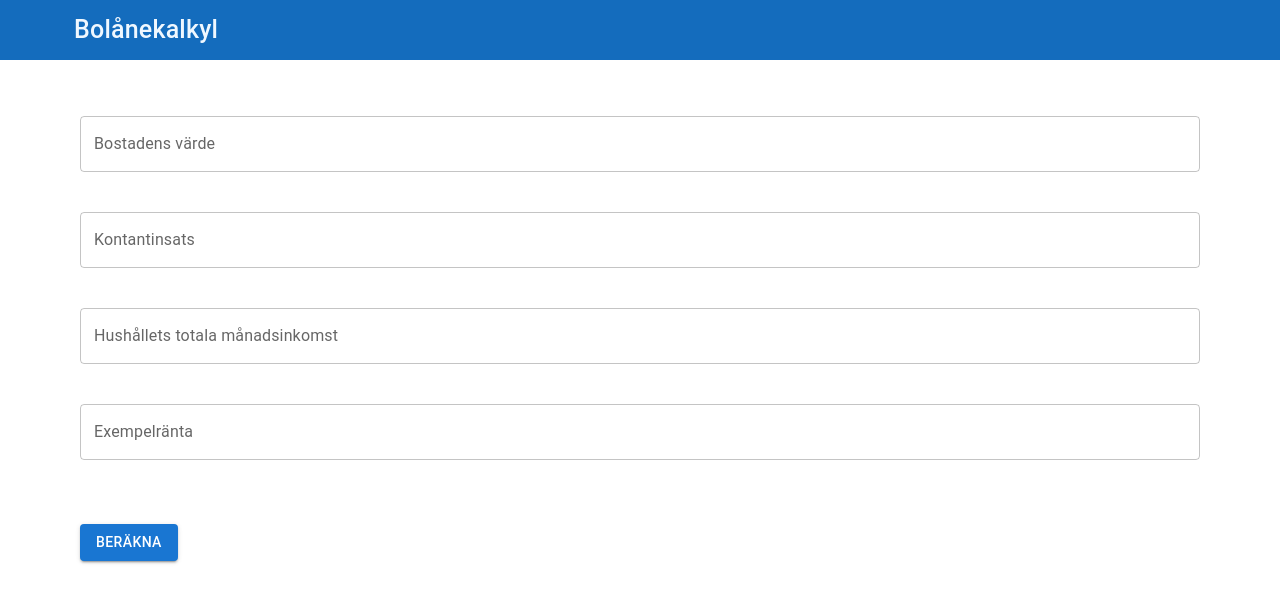
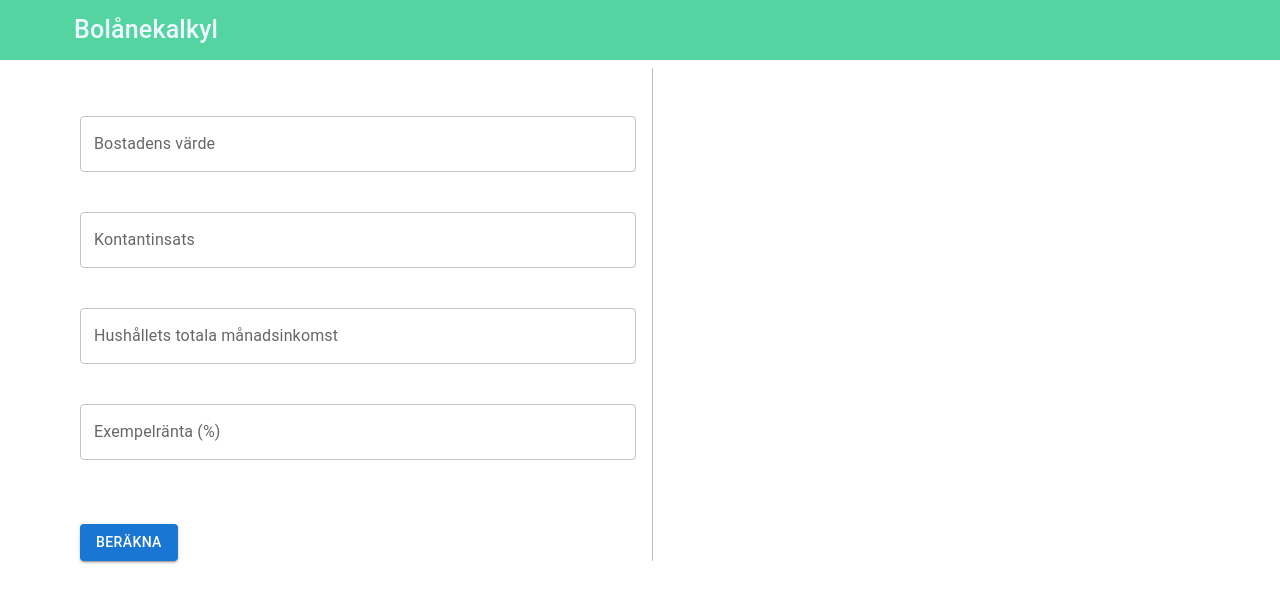
Before and after one commit to ManderssonTaurin/mortgage-calculator, a React (Vite) app: page / in a window 1280 px wide. Shown: the top 602 px of the page. Built offline with nearby package versions, Linux system fonts and the light colour scheme.

Commit message:
med en divider

```diff
--- a/src/Components/Calculator.jsx
+++ b/src/Components/Calculator.jsx
@@ -1,19 +1,16 @@
 import React, { useState } from "react";
-import { TextField, Box, Button, Typography } from "@mui/material";
+import { TextField, Box, Button, Typography, Divider, Grid } from "@mui/material";
 
 const Calculator = () => {
   const [propertyValue, setPropertyValue] = useState("");
   const [deposit, setDeposit] = useState("");
   const [monthlyIncome, setMonthlyIncome] = useState("");
   const [interest, setInterest] = useState("");
+  const [monthlyInterest, setMonthlyInterest] = useState(null);
+  const [monthlyAmortization, setMonthlyAmortization] = useState(null);
 
-
-  // Function to handle number input and add spaces
   const formatNumberWithSpaces = (value) => {
-    // Remove all non-numeric characters
     const numericValue = value.replace(/\D/g, "");
-
-    // Add spaces every 3 digits
     return numericValue.replace(/(\d)(?=(\d{3})+(?!\d))/g, "$1 ");
   };
 
@@ -22,22 +19,63 @@ const Calculator = () => {
     setState(formattedValue);
   };
 
-  // Calculate the minimum deposit (15% of property value)
-  const calcilateMinimumDeposit = () => {
-    // Remove spaces to get the raw numeric value
+  const calculateMinimumDeposit = () => {
     const numericPropertyValue = parseInt(propertyValue.replace(/\s/g, ""), 10);
     if (!isNaN(numericPropertyValue)) {
-      return (numericPropertyValue * 0.15).toFixed(0); // Minimum deposit as an integer
+      return parseInt(numericPropertyValue * 0.15, 10); // Ensure it's a number
     }
-    return null; // if propertyValue is invalid then null is returned
+    return null;
+  };
+
+  const calculateAmortizationAndInterest = () => {
+    const numericPropertyValue = parseInt(propertyValue.replace(/\s/g, ""), 10);
+    const numericDeposit = parseInt(deposit.replace(/\s/g, ""), 10);
+    const numericInterest = parseFloat(interest);
+    const numericMonthlyIncome = parseInt(monthlyIncome.replace(/\s/g, ""), 10);
+
+    if (
+      isNaN(numericPropertyValue) ||
+      isNaN(numericDeposit) ||
+      isNaN(numericInterest) ||
+      isNaN(numericMonthlyIncome)
+    ) {
+      setMonthlyInterest(null);
+      setMonthlyAmortization(null);
+      return;
     }
 
-  const minimumDeposit = calcilateMinimumDeposit();
+    const loanAmount = numericPropertyValue - numericDeposit;
+    const annualIncome = numericMonthlyIncome * 12;
+    const debtToIncomeRatio = loanAmount / annualIncome;
 
+    const ltv = loanAmount / numericPropertyValue;
+    let annualAmortizationRate = 0;
 
+    if (ltv > 0.7) {
+      annualAmortizationRate = 0.02;
+    } else if (ltv > 0.5) {
+      annualAmortizationRate = 0.01;
+    }
+
+    if (debtToIncomeRatio > 4.5) {
+      annualAmortizationRate += 0.01;
+    }
+
+    const monthlyInterestValue = (loanAmount * (numericInterest / 100)) / 12;
+    const monthlyAmortizationValue = (loanAmount * annualAmortizationRate) / 12;
+
+    setMonthlyInterest(monthlyInterestValue.toFixed(2));
+    setMonthlyAmortization(monthlyAmortizationValue.toFixed(2));
+  };
+
+  const minimumDeposit = calculateMinimumDeposit();
 
   return (
     <Box sx={{ p: 2 }}>
+      <Grid container spacing={1}>
+        {/* Left Column: Input Fields */}
+        <Grid item xs={6}>
+          <Box>
             <TextField
               label="Bostadens värde"
               variant="outlined"
@@ -46,34 +84,26 @@ const Calculator = () => {
               value={propertyValue}
               onChange={(e) => handleInputChange(e, setPropertyValue)}
               inputProps={{
-          inputMode: "numeric", // For better mobile input experience
-          pattern: "[0-9]*", // Only allow numbers
+                inputMode: "numeric",
+                pattern: "[0-9]*",
               }}
-
             />
-       {
-        minimumDeposit && (
-          <Typography
-          variant="body2" sx={{color: "gray", mb: 5}}
-          >
-            Minsta kontantinsats: {minimumDeposit} kr
+            {minimumDeposit && (
+              <Typography variant="body2" sx={{ color: "gray", mb: 5 }}>
+                Minsta kontantinsats:{" "}
+                {formatNumberWithSpaces(minimumDeposit.toString())} kr
               </Typography>
-        )
-
-       }
+            )}
             <TextField
               label="Kontantinsats"
               variant="outlined"
               fullWidth
-      sx={{
-        mb:5,
-      }}
+              sx={{ mb: 5 }}
               value={deposit}
-      onChange={(e)=> handleInputChange(e, setDeposit)}
-
+              onChange={(e) => handleInputChange(e, setDeposit)}
               inputProps={{
-      inputMode: "numeric", // For better mobile input experience
-      pattern: "[0-9]*", // Only allow numbers
+                inputMode: "numeric",
+                pattern: "[0-9]*",
               }}
             />
             <TextField
@@ -89,26 +119,60 @@ const Calculator = () => {
               }}
             />
             <TextField
-        label="Exempelränta"
+              label="Exempelränta (%)"
               variant="outlined"
               fullWidth
               sx={{ mb: 5 }}
               value={interest}
-        onChange={(e) => handleInputChange(e, setInterest)}
+              onChange={(e) => setInterest(e.target.value)}
               inputProps={{
                 inputMode: "numeric",
                 pattern: "[0-9]*",
               }}
             />
-
             <Button
               variant="contained"
               sx={{ mt: 3 }}
-        onClick={() => console.log("Calculate")}
-
+              onClick={calculateAmortizationAndInterest}
             >
               Beräkna
             </Button>
+          </Box>
+        </Grid>
+
+        {/* Vertical Divider */}
+        <Divider
+          orientation="vertical"
+          flexItem
+          sx={{ mx: 2, borderColor: "grey.400" }}
+        />
+
+        {/* Right Column: Results */}
+        <Grid item xs={5}>
+          {monthlyInterest !== null && monthlyAmortization !== null && (
+            <Box>
+              <Typography variant="h6" sx={{ mt: 5 }}>
+                Månatlig ränta:
+              </Typography>
+              <Typography variant="body1">
+                {monthlyInterest
+                  ? formatNumberWithSpaces(monthlyInterest)
+                  : "N/A"}{" "}
+                kr
+              </Typography>
+              <Typography variant="h6" sx={{ mt: 3 }}>
+                Månatlig amortering:
+              </Typography>
+              <Typography variant="body1">
+                {monthlyAmortization
+                  ? formatNumberWithSpaces(monthlyAmortization)
+                  : "N/A"}{" "}
+                kr
+              </Typography>
+            </Box>
+          )}
+        </Grid>
+      </Grid>
     </Box>
   );
 };
--- a/src/Components/Navbar.css
+++ b/src/Components/Navbar.css
@@ -7,7 +7,7 @@ body, html {
 .header {
     height: 60px;
     width: 100%;
-    background-color: #146cbd;
+    background-color: #54d4a0;
     display: flex;
     align-items: center;
 
--- a/src/Components/Navbar.jsx
+++ b/src/Components/Navbar.jsx
@@ -8,7 +8,7 @@ const Navbar = () => {
       sx={{
         width: "100%",
         height: "60px",
-        backgroundColor: "#146cbd",
+        backgroundColor: "#54d4a0",
         display: "flex",
         alignItems: "center",
         paddingLeft: "20px",
```
Lines whose indentation alone changed are shown as unchanged.
